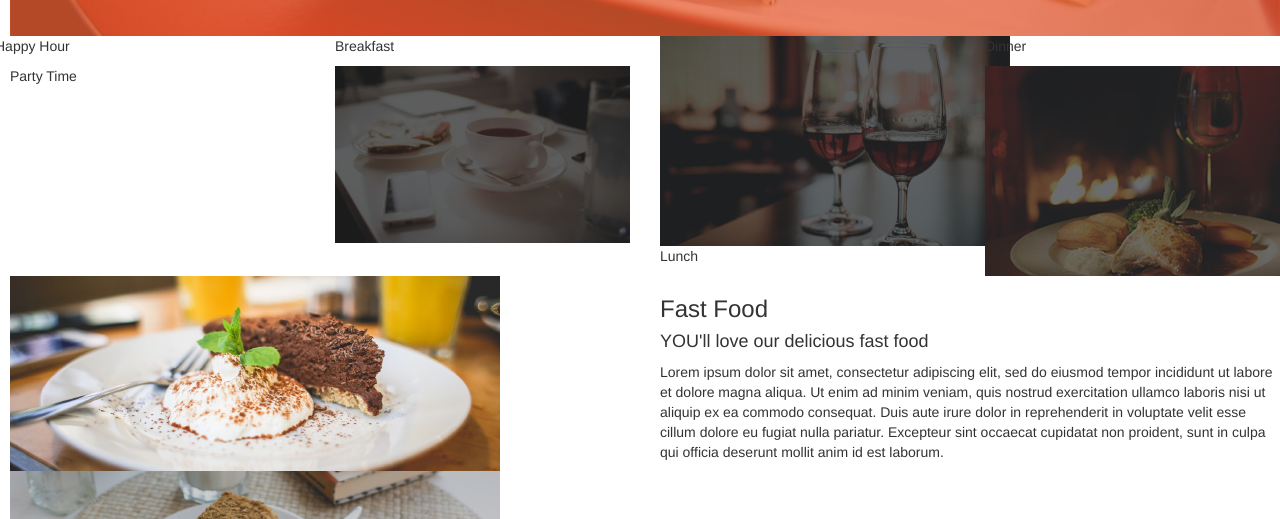
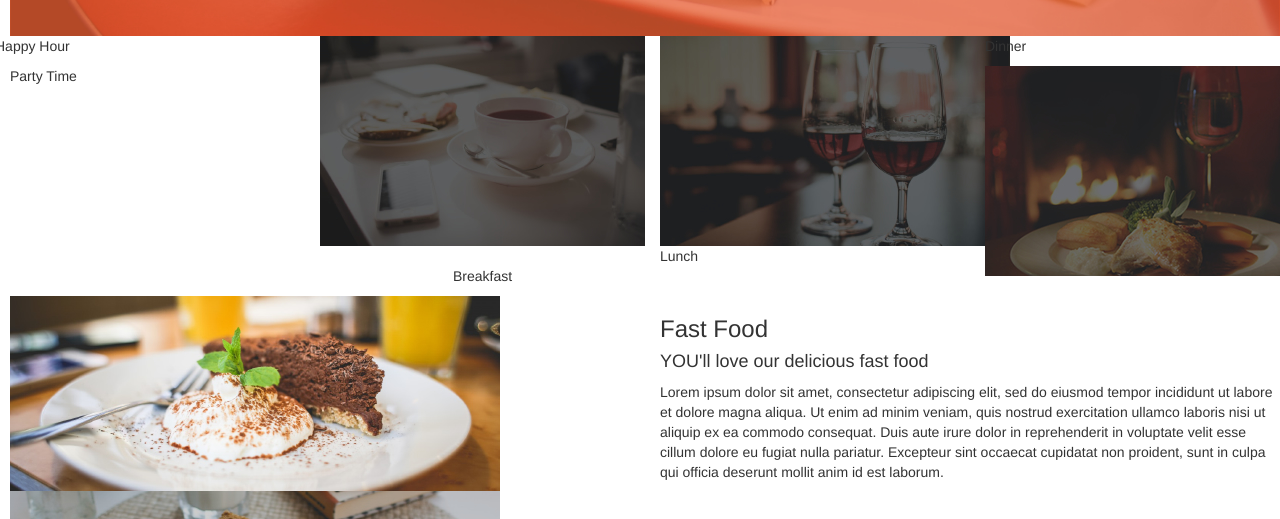
Before and after one commit to Evohmike/Anita-s-Kitchen, a plain HTML site: page index.html in a window 1280 px wide. Shown: the part 581-1100 px from the top of the page. Drawn offline with nearby package versions, Linux system fonts and the light colour scheme.

Commit message:
thid will add modification read.me,css and html. git status

```diff
--- a/css/styles.css
+++ b/css/styles.css
@@ -1,10 +1,9 @@
 .container{
-  padding-left:0;
+  padding-left:10px;
   padding-right:0;
   width:100%;
   padding-bottom:0;
   padding-top: 0;
-  padding-left: 10px;
 }
 
 .image img{
@@ -43,6 +42,12 @@
   margin: 0 5px 2.5px 0;
   height: 19px;
 }
+.Breakfast{
+  background-image: url(../ip2/assets/foodtop/breakfast.jpg);
+  padding-top: 230px;
+  background-repeat: no-repeat;
+  text-align: center;
+}
 
 
 
@@ -52,10 +57,6 @@
 
 
 
-
-botton{
-  background-color:#F15A29;
-}
 
 
 .form{
--- a/index.html
+++ b/index.html
@@ -45,9 +45,8 @@
                   <p>Party Time</p>
                 </div>
 
-              <div class="col-md-3" style=";">
+              <div class="col-md-3 Breakfast">
                 <p>Breakfast</p>
-                <img class="img-responsive" src="ip2/assets/foodtop/breakfast.jpg" alt="">
               </div>
 
               <div class="col-md-3" style="">
```
Also changed, not shown: 1 other file.
